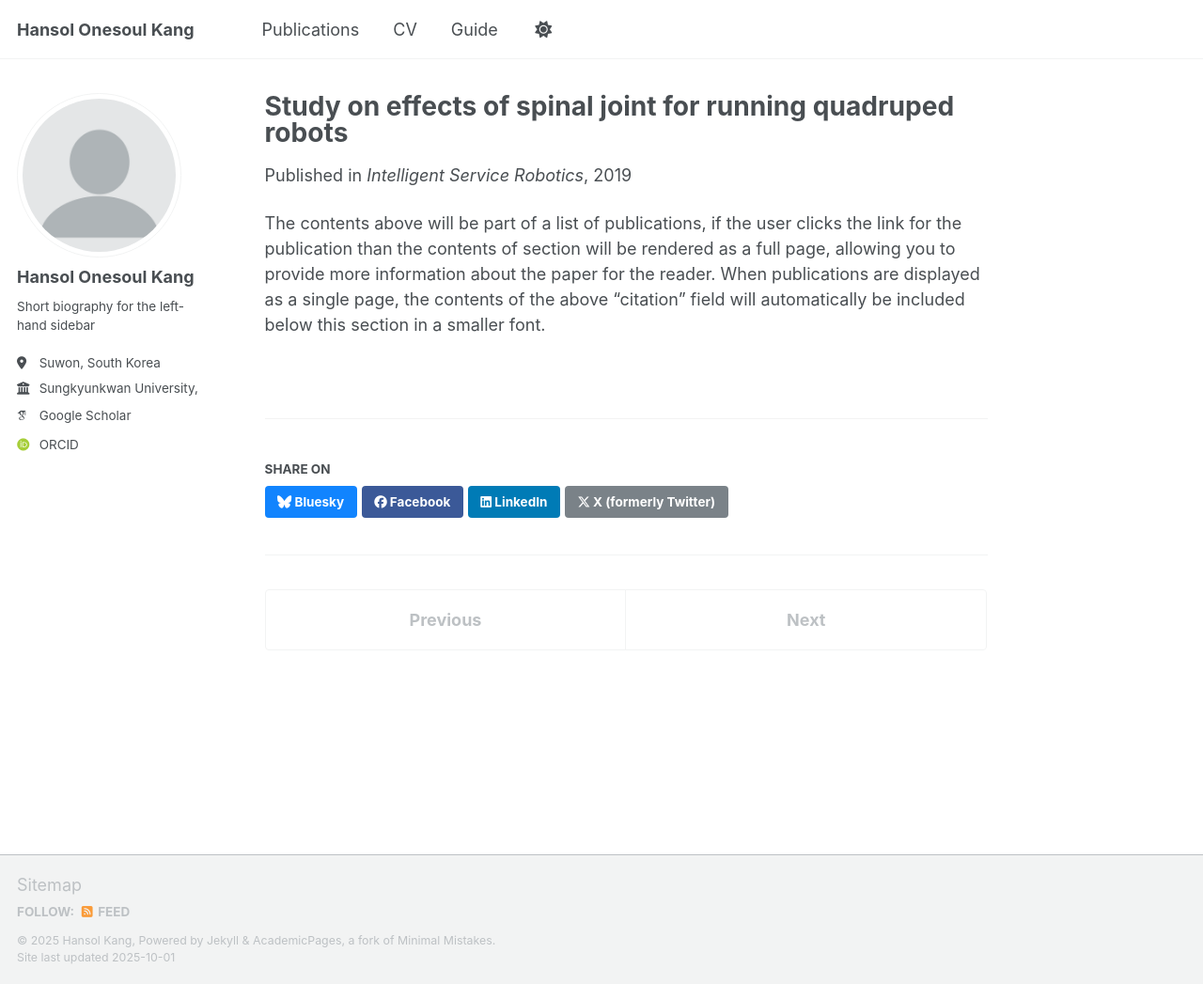
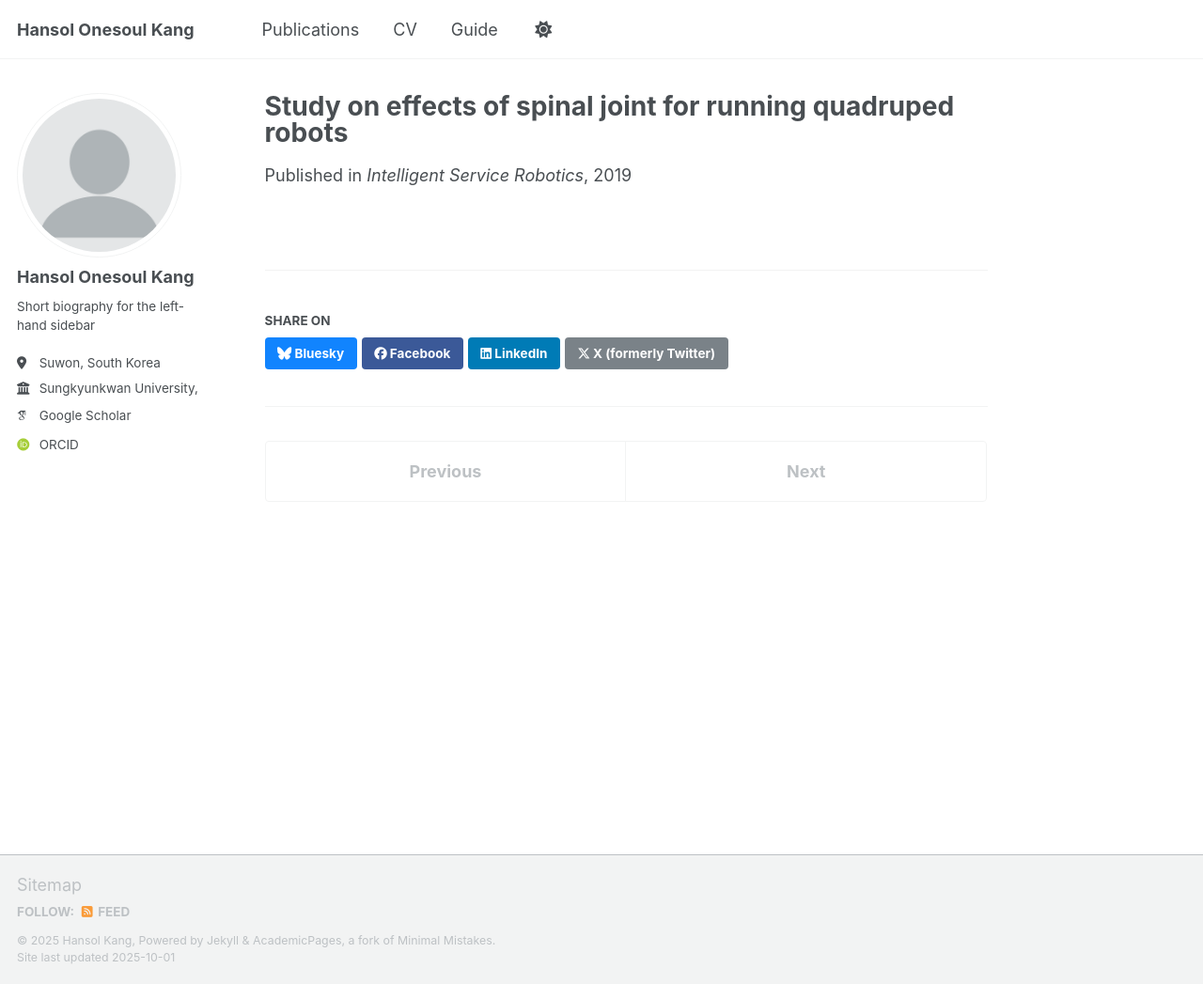
Before and after one commit to OnesoulKang/onesoulkang.github.io, a Jekyll site: the page built from _publications/2019-11-02-Phan-ISR.md, in a window 1280 px wide and 1047 px high. Shown: the whole window at 94% size. Built offline with Jekyll 4.4.1, drawn with Linux system fonts in a browser that asks for light colours; some web fonts are replaced; a script that is not in the unit is left out.

Commit message:
Update 2019-11-02-Phan-ISR.md

```diff
--- a/_publications/2019-11-02-Phan-ISR.md
+++ b/_publications/2019-11-02-Phan-ISR.md
@@ -3,9 +3,7 @@
 collection: publications
 category: manuscripts
 permalink: /publication/2019-11-02-Phan-ISR
-excerpt: 'This paper is about the number 1. The number 2 is left for future work.'
 date: 2019-11-02
 venue: 'Intelligent Service Robotics'
 paperurl: 'https://ieeexplore.ieee.org/abstract/document/7992798'
 ---
-The contents above will be part of a list of publications, if the user clicks the link for the publication than the contents of section will be rendered as a full page, allowing you to provide more information about the paper for the reader. When publications are displayed as a single page, the contents of the above "citation" field will automatically be included below this section in a smaller font.
```
